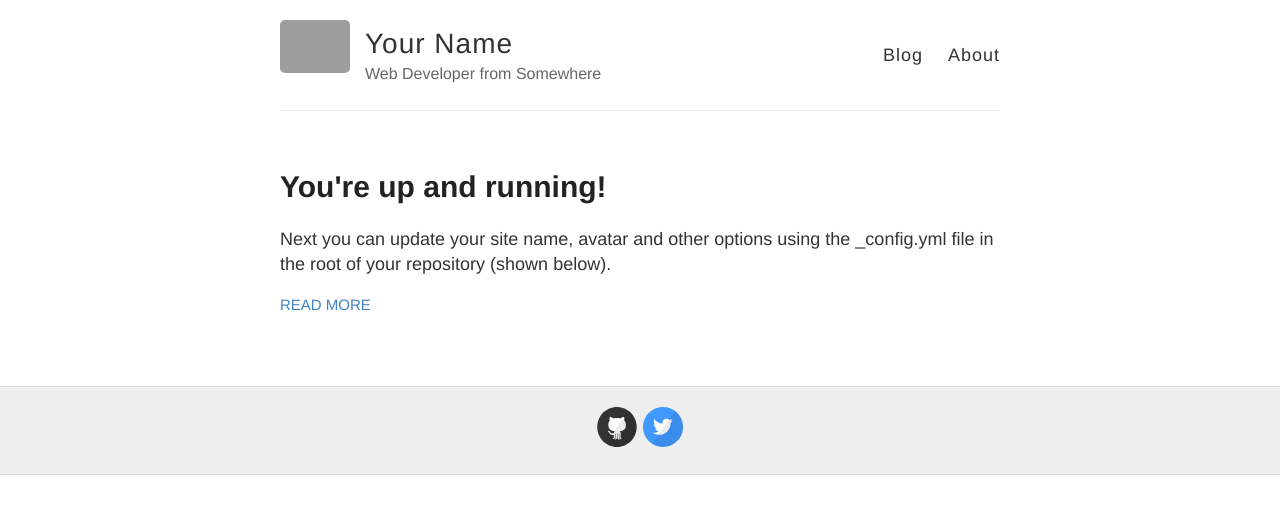
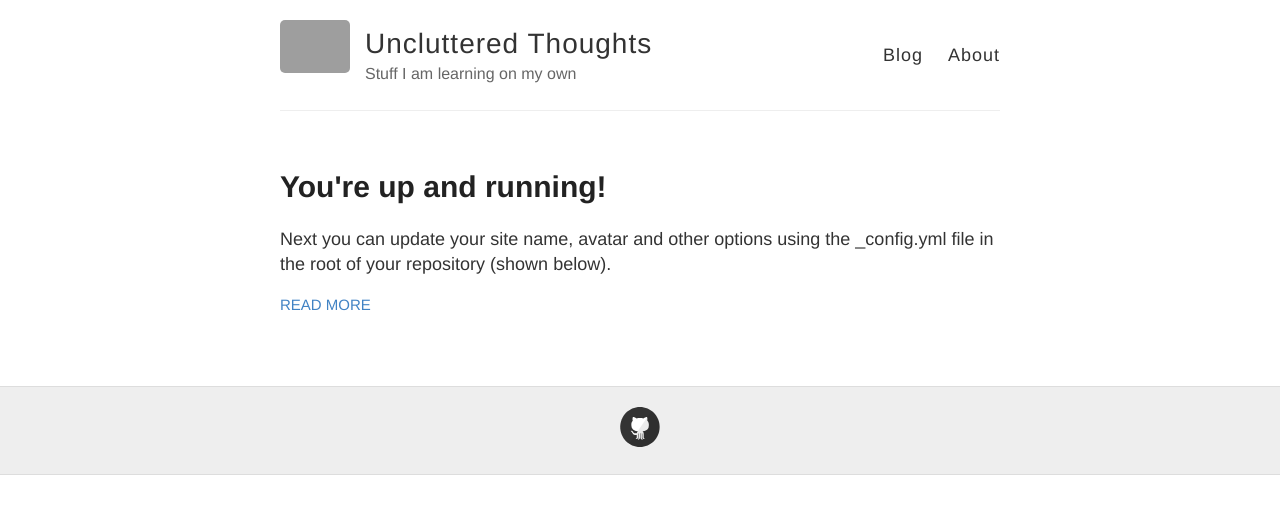
Before and after one commit to sreejithb/sreejithb.github.io, a Jekyll site: the page built from index.html, in a window 1280 px wide. Shown: the top 514 px of the page. Built offline with Jekyll 4.4.1, drawn with Linux system fonts in a browser that asks for light colours; grey boxes are pictures that could not be loaded.

```diff
--- a/_config.yml
+++ b/_config.yml
@@ -3,10 +3,10 @@
 #
 
 # Name of your site (displayed in the header)
-name: Your Name
+name: Uncluttered Thoughts
 
 # Short bio or description (displayed in the header)
-description: Web Developer from Somewhere
+description: Stuff I am learning on my own
 
 # URL of your avatar or profile pic (you could use your GitHub profile pic)
 avatar: https://raw.githubusercontent.com/barryclark/jekyll-now/master/images/jekyll-logo.png
@@ -21,12 +21,12 @@ footer-links:
   email:
   facebook:
   flickr:
-  github: barryclark/jekyll-now
+  github: sreejithb/sreejithb.github.io
   instagram:
   linkedin:
   pinterest:
   rss: # just type anything here for a working RSS icon
-  twitter: jekyllrb
+  twitter:
   stackoverflow: # your stackoverflow profile, e.g. "users/50476/bart-kiers"
   youtube: # channel/<your_long_string> or user/<user-name>
   googleplus: # anything in your profile username that comes after plus.google.com/
```
